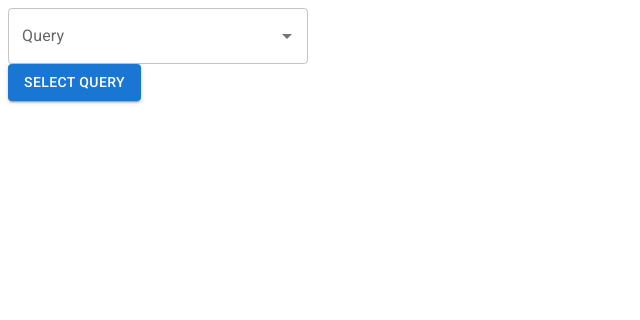
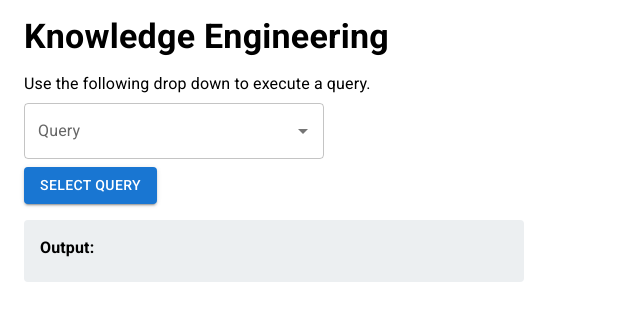
Before and after one commit to bartschliam/group_j, a Next.js app in the folder user-interface/: page / in a window 1280 px wide. Shown: the top 320 px of the page, without its empty margins (0-640 px from the left). Built offline with nearby package versions, Linux system fonts and the light colour scheme.

Commit message:
made more pretty

```diff
--- a/user-interface/pages/index.js
+++ b/user-interface/pages/index.js
@@ -3,6 +3,9 @@ import Head from "next/head";
 import Button from "@mui/material/Button";
 import TextField from "@mui/material/TextField";
 import Autocomplete from "@mui/material/Autocomplete";
+import Typography from "@mui/material/Typography";
+import Box from "@mui/material/Box";
+import { blueGrey } from "@mui/material/colors";
 
 const queries = [
   { label: "Is there a correlation between new house prices and crime?" },
@@ -46,6 +49,13 @@ export default function Home() {
       <Head>
         <title>User Interface</title>
       </Head>
+      <Box sx={{ width: "100%", maxWidth: 500 }} m={2} pb={3}>
+        <Typography variant="h4" gutterBottom fontWeight={800}>
+          Knowledge Engineering
+        </Typography>
+        <Typography variant="subtitle1" gutterBottom>
+          Use the following drop down to execute a query.
+        </Typography>
         <Autocomplete
           disablePortal
           id="combo-box"
@@ -56,15 +66,26 @@ export default function Home() {
           }}
           sx={{ width: 300 }}
           renderInput={(params) => <TextField {...params} label="Query" />}
+          fullWidth
         />
         <Button
           variant="contained"
+          sx={{ mt: 1 }}
           onClick={() => {
-          alert(`Selected Query: ${selectedQuery.label}`);
+            console.log(`Selected Query: ${selectedQuery.label}`);
           }}
         >
           Select Query
         </Button>
+        <Box bgcolor={blueGrey[50]} mt={2} p={2} borderRadius={1}>
+          <Typography variant="body1" gutterBottom fontWeight={800}>
+            Output:
+          </Typography>
+          <Typography variant="body1" gutterBottom>
+            {selectedQuery.label}
+          </Typography>
+        </Box>
+      </Box>
     </div>
   );
 }
```
Lines whose indentation alone changed are shown as unchanged.
